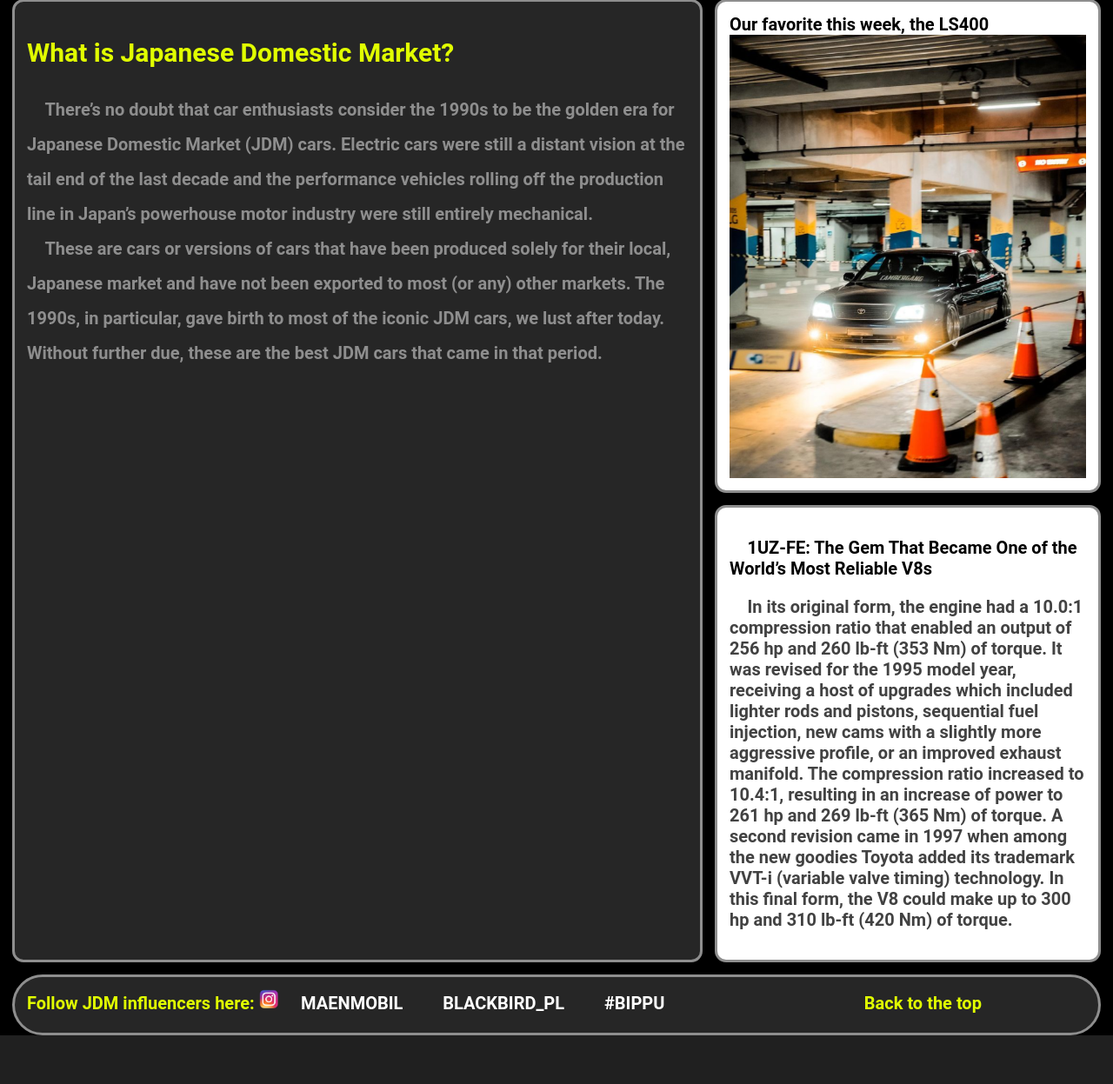
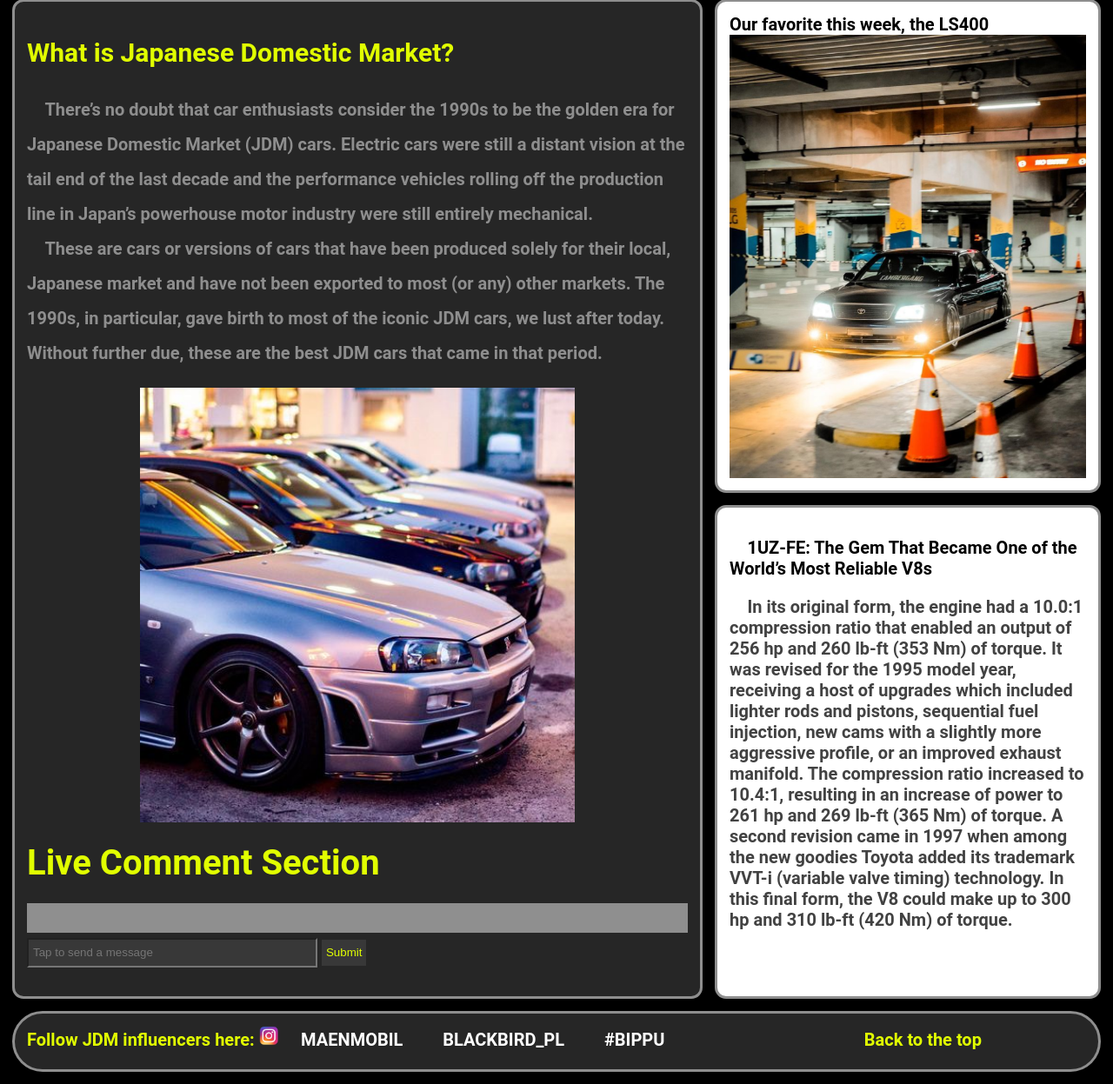
Before and after one commit to FlaviuPalii/Tehnologii-Web, a PHP site: page /homepage.html in a window 1280 px wide. Shown: the part 143-1390 px from the top of the page at 87% size. Before the commit the page ends 1334 px from the top, so only its background shows below. Run offline with PHP 8.4, Linux system fonts and the light colour scheme.

Commit message:
JS added

```diff
--- a/Lab1TW/css/homepage.css
+++ b/Lab1TW/css/homepage.css
@@ -6,7 +6,7 @@ body {
 
 .container {
     width: 100vw;
-    height: 100vw;
+    height: auto;
 
     font-family: 'Roboto', sans-serif;
     font-weight: bold;
@@ -69,7 +69,7 @@ body {
         color: rgb(0, 0, 0);
         background-color: transparent;
         text-decoration: none;
-    }
+}
 
  a:hover {
   color: #E1FF00 ;
@@ -77,10 +77,11 @@ body {
   background-color: #8E8E8E;
  }
 
- #img_1{
-     width: 700px;
+ .img_1{
+     width: 500px;
      margin: 0 auto;
      display: block;
+
  }
 
  #img_ls400{
@@ -108,3 +109,24 @@ body {
  #white_text{
     color:#ffffff;
  }
+
+ .form-text {
+   width: 320px;
+   height: 20px;
+   padding: 5px;
+   background-color: rgb(56, 56, 56);
+   color:#ffffff;
+}
+
+.form-all-comments {
+   background-color:#8f8f8f;
+}
+.form-submit {
+   width: auto;
+   height: 30px;
+   padding: 5px;
+   background-color: rgb(56, 56, 56);
+   color: id="lime_text";
+   border: none;
+   cursor: pointer;
+}
--- a/Lab1TW/homepage.html
+++ b/Lab1TW/homepage.html
@@ -1,11 +1,11 @@
+
 <!DOCTYPE html>
 <head>
 <title>JDS's go STUTUTU</title>
 <meta name="viewport" content="width=device-width, initial-scale=1.0">
 <meta charset="UTF-8">
 
-<link rel="stylesheet" href="../css/homepage.css">
-<script src="../Lab1TW/homepage.html"></script>
+<link rel="stylesheet" type="text/css" href="./css/homepage.css">
 
 </head>
 
@@ -17,11 +17,11 @@
          </div>
          <div class="menu">
             <a href="homepage.html">Home</a>
-            <a href="/site/toyota1.html">Toyota</a>
-            <a href="/site/lexus1.html">Lexus</a>
-            <a href="/site/subaru1.html">Subaru</a>
-            <a href="/site/nissan1.html">Nissan</a>
-            <a href="/site/mazda1.html">Mazda</a>
+            <a href="./site/toyota1.html">Toyota</a>
+            <a href="./site/lexus1.html">Lexus</a>
+            <a href="./site/subaru1.html">Subaru</a>
+            <a href="./site/nissan1.html">Nissan</a>
+            <a href="./site/mazda1.html">Mazda</a>
          </div>
          <div class="content-large" >
             <h2 id="lime_text">What is Japanese Domestic Market?</h2>
@@ -35,9 +35,16 @@
                 JDM cars, we lust after today. Without further due, these are the best JDM cars that came in
                 that period.</p>
                 <img name="slideshow" class="img_1">
+                <h1 id="lime_text">Live Comment Section</h1>
+
+                <div class="form-all-comments" id="lime_text"></div>
+                <form>
+                    <input class="form-text" type="text" placeholder="Tap to send a message">
+                    <button class="form-submit" id="lime_text" type="submit">Submit</button>
+                </form>
         </div>
          <div class="content-small">Our favorite this week, the LS400
-            <img src="../photos/celsior-container-small.png" id="img_ls400">
+            <img src="./photos/celsior-container-small.png" id="img_ls400">
          </div>
          <div class="content-small">
              <p id="lime">&emsp;1UZ-FE: The Gem That Became One of the World’s Most Reliable V8s</p>
@@ -50,7 +57,7 @@
                  could make up to 300 hp and 310 lb-ft (420 Nm) of torque.</p>
          </div>
          <div class="footer" id="lime_text">Follow JDM influencers here:
-        <img src="../photos/ig+no+back.png" id="icon">
+        <img src="./photos/ig+no+back.png" id="icon">
         <a href="https://www.instagram.com/maenmobil/" id="white_text">&emsp;MAENMOBIL&emsp;</a>
         <a href="https://www.instagram.com/blackbird_pl/" id="white_text">&emsp;BLACKBIRD_PL&emsp;</a>
         <a href="https://www.instagram.com/explore/tags/bippu/" id="white_text">&emsp;#BIPPU&emsp;</a>
@@ -58,6 +65,7 @@
             &emsp;&emsp;&emsp;&emsp;&emsp;&emsp;&emsp;&emsp;</a>
         </div>
     </div>
+    <script src="./js/formComment.js"></script>
 </body>
 
 </html>
--- /dev/null
+++ b/Lab1TW/js/formComment.js
@@ -0,0 +1,37 @@
+let textInput = document.querySelector(".form-text");
+let submit = document.querySelector(".form-submit");
+let allContents = document.querySelector(".form-all-comments");
+
+allContents.innerHTML = localStorage.getItem("comment");
+
+submit.addEventListener("click", (event) => {
+    event.preventDefault();
+    if(!textInput.value) {
+        alert("Nothing in here... You can't submit this comment!");
+        return;
+    } else {
+        localStorage.setItem("comment", textInput.value);
+        allContents.innerHTML = textInput.value;
+    }
+});
+
+let i=0;
+let images=[];
+let time=1500;
+images[0]="slideshow/nismo_slideshow.jpg";
+images[1]="slideshow/gtrs_slideshow.jpg";
+images[2]="slideshow/silvia_slideshow.jpg";
+
+function slideShow() {
+    document.slideshow.src=images[i];
+    if (i<images.length-1) {
+        i++;
+    } else {
+        i=0;
+    }
+    setTimeout("slideShow()", time);
+}
+
+window.onload=function(){
+    slideShow();
+}
```
Also changed, not shown: Lab1TW/slideshow/gtrs_slideshow.jpg (added), Lab1TW/slideshow/nismo_slideshow.jpg (added), Lab1TW/slideshow/silvia_slideshow.jpg (added).
